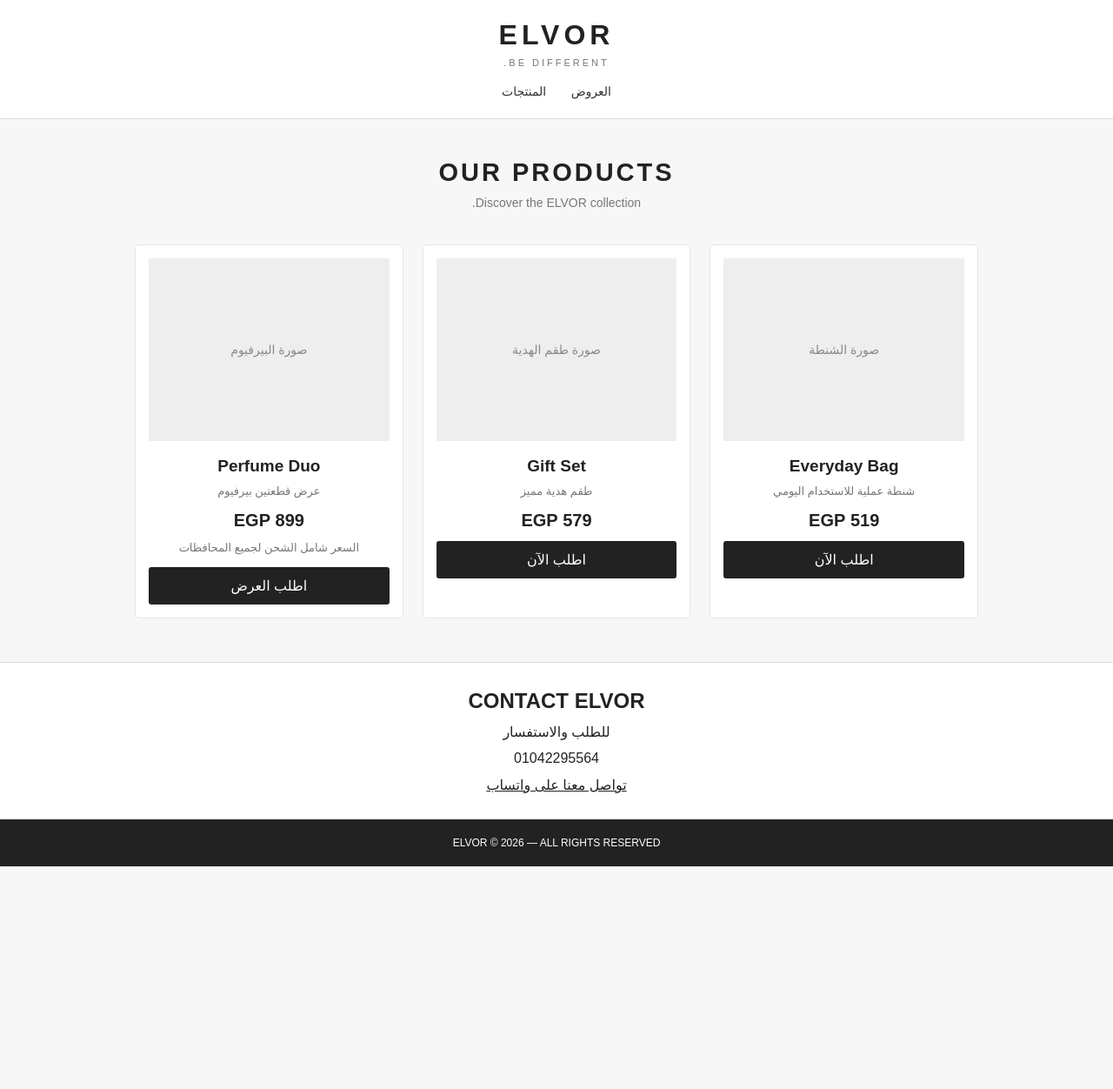
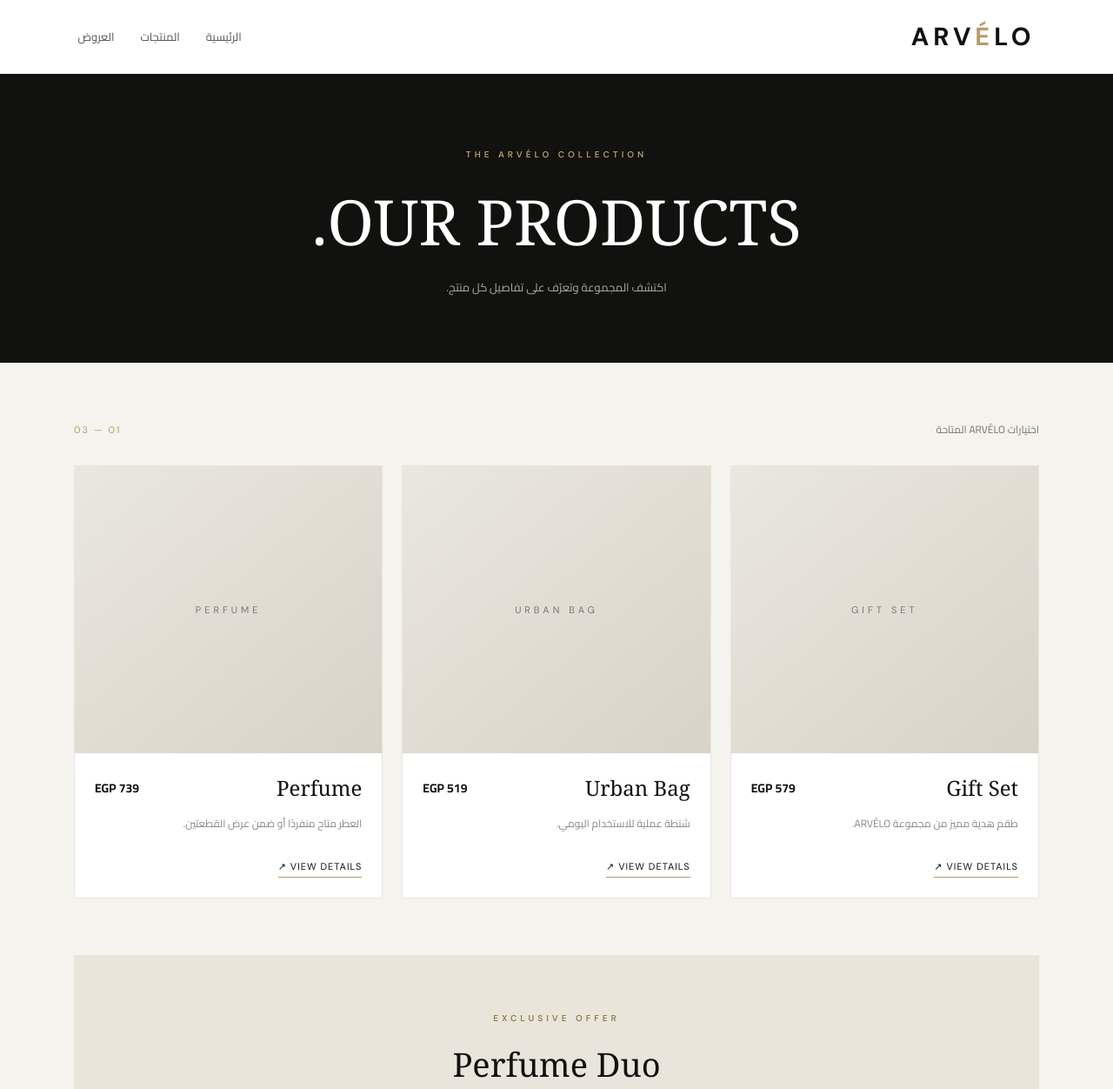
Before and after one commit to yassinrehab85-bit/ARV-LO, a plain HTML site: page products.html in a window 1280 px wide. Shown: the top 1252 px of the page at 87% size. Before the commit the page ends 996 px from the top, so only its background shows below. Drawn offline with Linux system fonts and the light colour scheme.

Commit message:
Update products.html

```diff
--- a/products.html
+++ b/products.html
@@ -4,215 +4,144 @@
 <head>
 <meta charset="UTF-8">
 <meta name="viewport" content="width=device-width, initial-scale=1.0">
-  <title>ARVÉLO | Products</title>
+<title>ARVÉLO | Collection</title>
+<link href="https://fonts.googleapis.com/css2?family=Cairo:wght@400;500;600;700&family=DM+Sans:wght@400;500;600;700&display=swap" rel="stylesheet">
 
 <style>
-    * {
-      box-sizing: border-box;
-      margin: 0;
-      padding: 0;
-    }
-
-    body {
-      font-family: Arial, sans-serif;
-      background: #f7f7f7;
-      color: #222;
-    }
-
-    header {
-      background: #fff;
-      padding: 22px 15px;
-      text-align: center;
-      border-bottom: 1px solid #ddd;
-    }
-
-    .logo {
-      font-size: 32px;
-      letter-spacing: 5px;
-      font-weight: bold;
-    }
-
-    header p {
-      font-size: 11px;
-      letter-spacing: 3px;
-      margin-top: 7px;
-      color: #777;
-    }
-
-    nav {
-      margin-top: 18px;
-    }
-
-    nav a {
-      color: #333;
-      text-decoration: none;
-      margin: 0 12px;
-      font-size: 14px;
-    }
-
-    .intro {
-      text-align: center;
-      padding: 45px 15px 25px;
-    }
-
-    .intro h1 {
-      font-size: 29px;
-      letter-spacing: 3px;
-    }
-
-    .intro p {
-      color: #777;
-      margin-top: 10px;
-      font-size: 14px;
-    }
-
-    .products {
-      max-width: 1000px;
-      margin: auto;
-      padding: 15px;
-      display: grid;
-      grid-template-columns: repeat(auto-fit, minmax(230px, 1fr));
-      gap: 22px;
-    }
-
-    .product {
-      background: #fff;
-      border: 1px solid #e5e5e5;
-      padding: 15px;
-      text-align: center;
-      border-radius: 5px;
-    }
-
-    .product-image {
-      height: 210px;
-      background: #eee;
-      display: flex;
-      align-items: center;
-      justify-content: center;
-      color: #888;
-      margin-bottom: 18px;
-      font-size: 14px;
-    }
-
-    .product h2 {
-      font-size: 19px;
-      margin-bottom: 10px;
-    }
-
-    .price {
-      font-size: 20px;
-      font-weight: bold;
-      margin: 12px 0;
-    }
-
-    .description {
-      color: #777;
-      font-size: 13px;
-      margin-bottom: 15px;
-    }
-
-    .order {
-      display: block;
-      background: #222;
-      color: white;
-      padding: 12px;
-      text-decoration: none;
-      border-radius: 3px;
-      margin-top: 12px;
-    }
-
-    .contact {
-      background: #fff;
-      text-align: center;
-      padding: 30px 15px;
-      margin-top: 35px;
-      border-top: 1px solid #ddd;
-    }
-
-    .contact p {
-      margin: 12px 0;
-    }
-
-    .contact a {
-      color: #222;
-    }
-
-    footer {
-      background: #222;
-      color: #fff;
-      text-align: center;
-      padding: 20px;
-      font-size: 12px;
-    }
+*{box-sizing:border-box;margin:0;padding:0}
+:root{--black:#11110f;--gold:#b69b6b;--cream:#f5f3ed}
+body{background:var(--cream);color:var(--black);font-family:'Cairo',sans-serif}
+a{text-decoration:none;color:inherit}
+header{height:85px;background:white;display:flex;align-items:center;justify-content:space-between;padding:0 7%;border-bottom:1px solid #eee}
+.logo{font:700 29px 'DM Sans';letter-spacing:5px;direction:ltr}
+.logo span{color:var(--gold)}
+nav{display:flex;gap:30px}
+nav a{font-size:13px;color:#555}
+nav a:hover{color:var(--gold)}
+.top{background:#11110f;color:white;text-align:center;padding:75px 20px}
+.top small{font:600 10px 'DM Sans';letter-spacing:4px;color:var(--gold)}
+.top h1{font:400 clamp(45px,7vw,72px) Georgia;margin:15px 0}
+.top p{font-size:13px;color:#aaa}
+.container{max-width:1150px;margin:auto;padding:65px 20px}
+.filters{display:flex;justify-content:space-between;align-items:center;margin-bottom:30px;gap:15px}
+.filters p{font-size:12px;color:#777}
+.filters span{font:11px 'DM Sans';letter-spacing:2px;color:var(--gold)}
+.grid{display:grid;grid-template-columns:repeat(3,1fr);gap:22px}
+.card{background:white;border:1px solid #e8e5de;transition:.3s}
+.card:hover{transform:translateY(-6px);box-shadow:0 15px 35px #0000000c}
+.photo{height:330px;background:linear-gradient(140deg,#eae7df,#d8d3c7);position:relative;display:flex;align-items:center;justify-content:center;overflow:hidden}
+.photo img{position:absolute;width:100%;height:100%;object-fit:cover;inset:0}
+.photo span{font:11px 'DM Sans';letter-spacing:4px;color:#777;z-index:0}
+.info{padding:23px}
+.info-top{display:flex;justify-content:space-between;align-items:center;gap:10px}
+.info h2{font:400 24px Georgia}
+.price{font-weight:700;font-size:14px;white-space:nowrap}
+.info p{font-size:12px;color:#888;margin:13px 0 20px;line-height:2}
+.link{font:11px 'DM Sans';letter-spacing:1px;border-bottom:1px solid var(--gold);padding-bottom:5px}
+.offer{background:#e9e5db;text-align:center;padding:55px 20px;margin-top:65px}
+.offer small{font:600 10px 'DM Sans';letter-spacing:4px;color:#987c4d}
+.offer h2{font:400 38px Georgia;margin:14px 0}
+.offer p{font-size:13px;color:#777}
+.offer strong{display:block;font:700 45px 'DM Sans';margin:18px}
+.btn{display:inline-block;background:#11110f;color:white;padding:13px 25px;font-size:12px;margin-top:12px}
+footer{background:#11110f;color:white;padding:35px 7%;text-align:center}
+footer p{color:#888;font:10px 'DM Sans';letter-spacing:2px;margin-top:12px}
+@media(max-width:750px){.grid{grid-template-columns:repeat(2,1fr)}}
+@media(max-width:540px){header{padding:0 5%;height:72px}.logo{font-size:22px;letter-spacing:3px}nav{gap:13px}nav a{font-size:11px}.grid{grid-template-columns:1fr}.photo{height:300px}.container{padding:45px 15px}.info h2{font-size:22px}.offer h2{font-size:30px}}
 </style>
 </head>
-
 <body>
 
 <header>
-    <div class="logo">ELVOR</div>
-    <p>BE DIFFERENT.</p>
-
+<a href="index.html" class="logo">ARV<span>É</span>LO</a>
 <nav>
-      <a href="index.html">العروض</a>
+<a href="index.html">الرئيسية</a>
 <a href="products.html">المنتجات</a>
+<a href="index.html#offer">العروض</a>
 </nav>
 </header>
 
-  <section class="intro">
-    <h1>OUR PRODUCTS</h1>
-    <p>Discover the ELVOR collection.</p>
+<section class="top">
+<small>THE ARVÉLO COLLECTION</small>
+<h1>OUR PRODUCTS.</h1>
+<p>اكتشف المجموعة وتعرّف على تفاصيل كل منتج.</p>
 </section>
 
-  <main class="products">
+<main class="container">
+<div class="filters">
+<p>اختيارات ARVÉLO المتاحة</p>
+<span>01 — 03</span>
+</div>
 
-    <article class="product">
-      <div class="product-image">صورة الشنطة</div>
-      <h2>Everyday Bag</h2>
-      <p class="description">شنطة عملية للاستخدام اليومي</p>
-      <div class="price">519 EGP</div>
-      <a class="order"
-         href="https://wa.me/201042295564?text=عايز%20أطلب%20الشنطة">
-        اطلب الآن
+<div class="grid">
+
+<article class="card">
+<a href="gift-set.html">
+<div class="photo">
+<span>GIFT SET</span>
+<img src="images/gift-set.jpg" alt="Gift Set" onerror="this.style.display='none'">
+</div>
 </a>
+<div class="info">
+<div class="info-top">
+<h2>Gift Set</h2>
+<div class="price">579 EGP</div>
+</div>
+<p>طقم هدية مميز من مجموعة ARVÉLO.</p>
+<a class="link" href="gift-set.html">VIEW DETAILS ↗</a>
+</div>
 </article>
 
-    <article class="product">
-      <div class="product-image">صورة طقم الهدية</div>
-      <h2>Gift Set</h2>
-      <p class="description">طقم هدية مميز</p>
-      <div class="price">579 EGP</div>
-      <a class="order"
-         href="https://wa.me/201042295564?text=عايز%20أطلب%20طقم%20الهدية">
-        اطلب الآن
+<article class="card">
+<a href="urban-bag.html">
+<div class="photo">
+<span>URBAN BAG</span>
+<img src="images/urban-bag.jpg" alt="Urban Bag" onerror="this.style.display='none'">
+</div>
 </a>
+<div class="info">
+<div class="info-top">
+<h2>Urban Bag</h2>
+<div class="price">519 EGP</div>
+</div>
+<p>شنطة عملية للاستخدام اليومي.</p>
+<a class="link" href="urban-bag.html">VIEW DETAILS ↗</a>
+</div>
 </article>
 
-    <article class="product">
-      <div class="product-image">صورة البيرفيوم</div>
-      <h2>Perfume Duo</h2>
-      <p class="description">عرض قطعتين بيرفيوم</p>
-      <div class="price">899 EGP</div>
-      <p class="description">السعر شامل الشحن لجميع المحافظات</p>
-      <a class="order"
-         href="https://wa.me/201042295564?text=عايز%20أطلب%20عرض%20اتنين%20بيرفيوم%20بـ899%20جنيه">
-        اطلب العرض
+<article class="card">
+<a href="perfume.html">
+<div class="photo">
+<span>PERFUME</span>
+<img src="images/perfume.jpg" alt="Perfume" onerror="this.style.display='none'">
+</div>
 </a>
+<div class="info">
+<div class="info-top">
+<h2>Perfume</h2>
+<div class="price">739 EGP</div>
+</div>
+<p>العطر متاح منفردًا أو ضمن عرض القطعتين.</p>
+<a class="link" href="perfume.html">VIEW DETAILS ↗</a>
+</div>
 </article>
 
+</div>
+
+<section class="offer">
+<small>EXCLUSIVE OFFER</small>
+<h2>Perfume Duo</h2>
+<p>قطعتان بيرفيوم في عرض واحد</p>
+<strong>899 EGP</strong>
+<p>السعر شامل الشحن لجميع المحافظات</p>
+<a class="btn" href="perfume.html">اكتشف العرض</a>
+</section>
 </main>
 
-  <section class="contact">
-    <h2>CONTACT ELVOR</h2>
-    <p>للطلب والاستفسار</p>
-    <p>01042295564</p>
-    <a href="https://wa.me/201042295564">
-      تواصل معنا على واتساب
-    </a>
-  </section>
-
 <footer>
-    ELVOR © 2026 — ALL RIGHTS RESERVED
+<div class="logo">ARV<span>É</span>LO</div>
+<p>DETAILS THAT MAKE A DIFFERENCE.</p>
+<p>ARVÉLO © 2026 — ALL RIGHTS RESERVED</p>
 </footer>
 
 </body>
```
Lines whose indentation alone changed are shown as unchanged.
